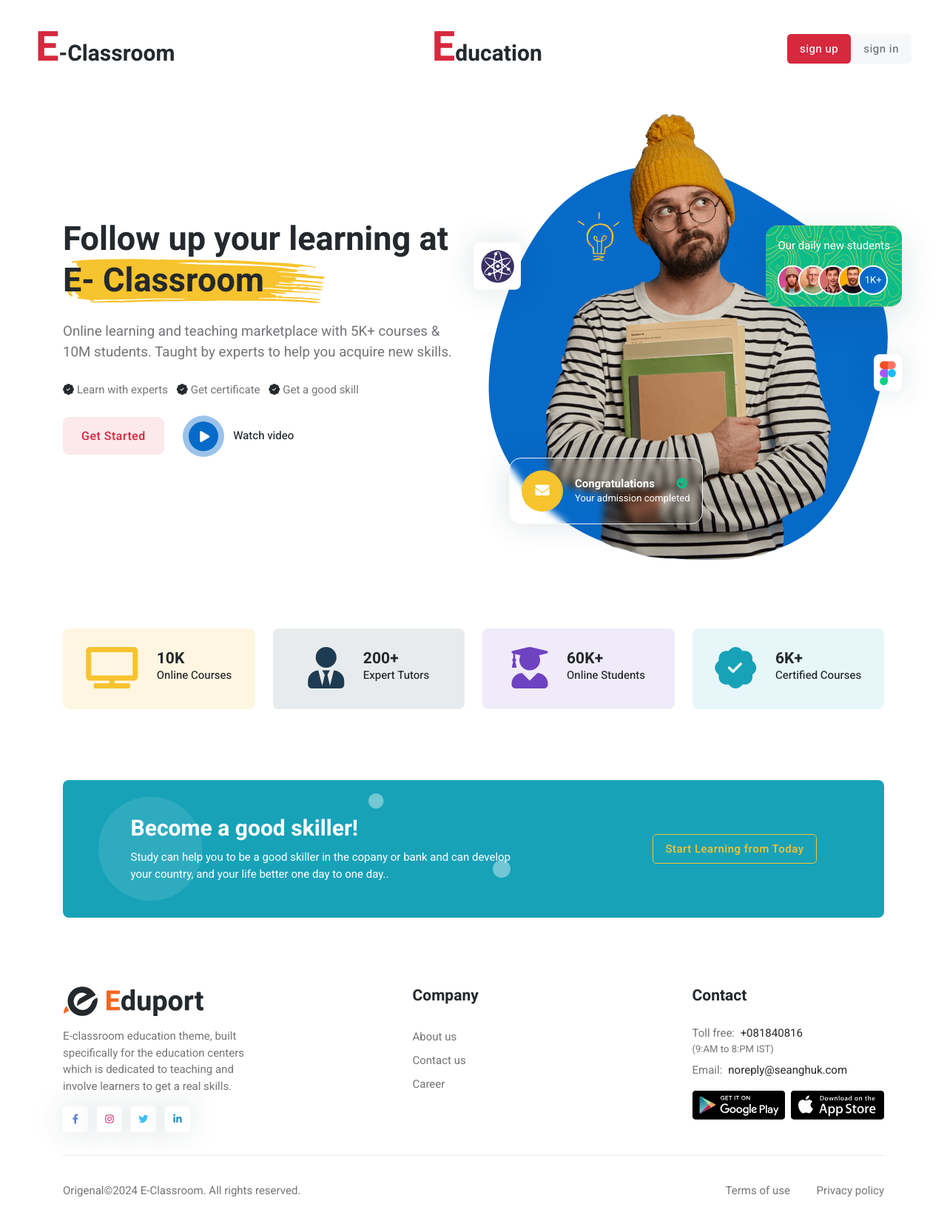
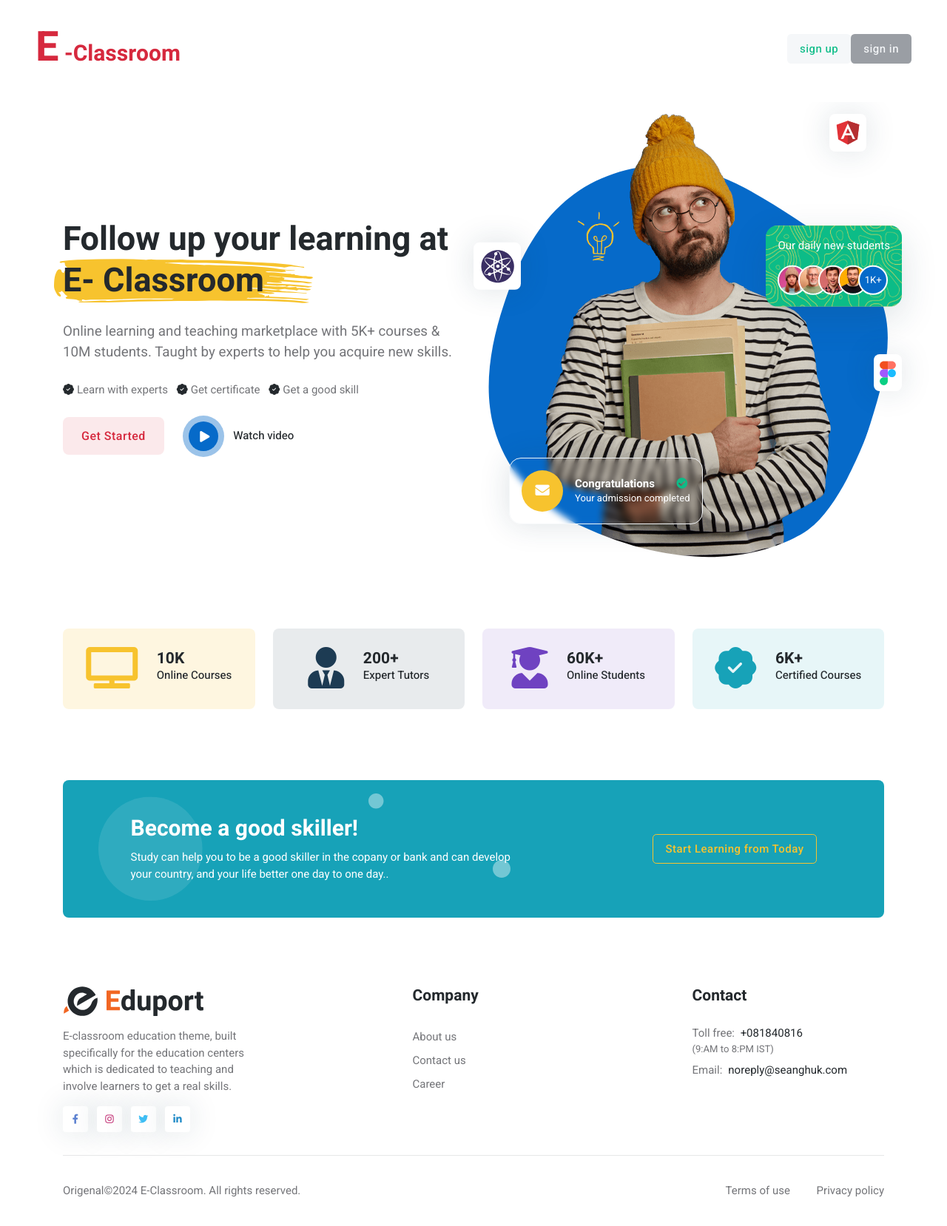
Before and after one commit to rithsreynang/G4-Googleclass, a PHP site: page / in a window 1280 px wide. Shown: the whole page at 74% size. Run offline with PHP 8.4, Linux system fonts and the light colour scheme.

```diff
--- a/layouts/footer.php
+++ b/layouts/footer.php
@@ -1,5 +1,4 @@
-<!-- =======================
-Footer START -->
+<!-- Footer START -->
 <footer class="pt-5">
     <div class="container">
         <!-- Row START -->
@@ -12,7 +11,8 @@ Footer START -->
                     <img class="light-mode-item h-40px" src="assets/images/logo.svg" alt="logo">
                     <!-- <img class="dark-mode-item h-40px" src="assets/images/logo-light.svg" alt="logo"> -->
                 </a>
-                <p class="my-3">E-classroom education theme, built specifically for the education centers which is dedicated to teaching and involve learners to get a real skills.</p>
+                <p class="my-3">E-classroom education theme, built specifically for the education centers
+                    which is dedicated to teaching and involve learners to get a real skills.</p>
                 <!-- Social media icon -->
                 <ul class="list-inline mb-0 mt-3">
                     <li class="list-inline-item"> <a class="btn btn-white btn-sm shadow px-2 text-facebook" href="#"><i
@@ -53,18 +53,18 @@ Footer START -->
                 </p>
 
                 <p class="mb-0">Email:<span class="h6 fw-light ms-2">noreply@seanghuk.com</span></p>
-
-                <div class="row g-2 mt-2">
+                </div>
+                <!-- <div class="row g-2 mt-2"> -->
                     <!-- Google play store button -->
-                    <div class="col-6 col-sm-4 col-md-3 col-lg-6">
+                    <!-- <div class="col-6 col-sm-4 col-md-3 col-lg-6">
                         <a href="#"> <img src="assets/images/client/google-play.svg" alt=""> </a>
-                    </div>
+                    </div> -->
                     <!-- App store button -->
-                    <div class="col-6 col-sm-4 col-md-3 col-lg-6">
+                    <!-- <div class="col-6 col-sm-4 col-md-3 col-lg-6">
                         <a href="#"> <img src="assets/images/client/app-store.svg" alt="app-store"> </a>
-                    </div>
-                </div> <!-- Row END -->
-            </div>
+                    </div> -->
+                <!-- </div> Row END -->
+            <!-- </div> -->
             <!-- Widget 3 END -->
         </div><!-- Row END -->
 
@@ -76,14 +76,16 @@ Footer START -->
             <div class="container px-0">
                 <div class="d-md-flex justify-content-between align-items-center py-3 text-center text-md-left">
                     <!-- copyright text -->
-                    <div class="text-primary-hover"> Origenal<a href="#" class="text-body">©2024 E-Classroom</a>. All
+                    <div class="text-primary-hover"> Origenal<a href="#" class="text-body">©2024
+                            E-Classroom</a>. All
                         rights reserved. </div>
                     <!-- copyright links-->
                     <div class=" mt-3 mt-md-0">
                         <ul class="list-inline mb-0">
 
                             <li class="list-inline-item"><a class="nav-link" href="#">Terms of use</a></li>
-                            <li class="list-inline-item"><a class="nav-link pe-0" href="#">Privacy policy</a></li>
+                            <li class="list-inline-item"><a class="nav-link pe-0" href="#">Privacy
+                                    policy</a></li>
                         </ul>
                     </div>
                 </div>
--- a/layouts/navbar.php
+++ b/layouts/navbar.php
@@ -6,23 +6,24 @@
             <!-- Logo START -->
             <a class="navbar-brand" href="/">
                 <h3>
-                    <span class="text-danger display-6">E</span>-Classroom
+                    <span class="text-danger display-6 ">E</span>
+                    <span class="text-danger display-7">-Classroom</span>
                 </h3>
                 <!-- <img class="light-mode-item navbar-brand-item" src="assets/images/logo.svg" alt="logo"> -->
                 <!-- <img class="dark-mode-item navbar-brand-item" src="assets/images/logo-light.svg" alt="logo"> -->
             </a>
             <!-- Logo END -->
-            <a href="#">
+            <!-- <a href="#">
                 <h3>
                     <span class="text-danger display-6">E</span>ducation
                 </h3>
-            </a>
+            </a> -->
             <div class="d-flex ml-1">
                 <a href="/user-signup">
-                    <h3 class="btn bg-danger text-light">sign up</h3>
+                    <h3 class="btn bg-light text-success">sign up</h3>
                 </a>
                 <a href="/user-signin">
-                    <h3 class="btn bg-light">sign in</h3>
+                    <h3 class="btn bg-secondary text-light">sign in</h3>
                 </a>
             </div>
 
--- a/views/home/home.view.php
+++ b/views/home/home.view.php
@@ -149,7 +149,7 @@ Main Banner START -->
                     <h1 class="mb-0 display-8">Follow up your learning at E-
                         <span class="position-relative">Classroom
                             <!-- SVG START -->
-                            <span class="position-absolute top-50 start-50 translate-middle ms-3 z-index-n1">
+                            <span class="position-absolute top-50 start-50 translate-middle z-index-n1">
                                 <svg width="350px" height="62.1px" enable-background="new 0 0 366 62.1"
                                     viewBox="0 0 366 62.1" xmlns="http://www.w3.org/2000/svg">
                                     <path class="fill-warning"
@@ -202,12 +202,12 @@ Main Banner START -->
                     </figure>
 
                     <!-- SVG decoration -->
-                    <!-- <figure class="position-absolute bottom-0 start-50 translate-middle-x mb-n5 z-index-9">
+                    <figure class="position-absolute bottom-0 start-50 translate-middle-x mb-n5 z-index-9">
                         <svg width="686px" height="298px">
                             <path class="fill-body"
                                 d="M60.971,0.000 L-0.000,0.000 C-0.000,0.000 80.068,266.854 184.934,294.154 C184.934,294.154 568.841,306.828 588.786,286.150 C588.786,286.150 698.888,112.106 684.750,0.000 L611.777,0.000 C611.777,0.000 569.027,161.864 505.816,209.110 C505.816,209.110 394.427,296.341 195.930,203.102 C195.930,203.102 66.072,143.180 60.971,0.000 Z" />
                         </svg>
-                    </figure> -->
+                    </figure>
 
                     <!-- SVG decoration -->
                     <figure class="position-absolute top-50 start-50 translate-middle mt-n7">
@@ -247,9 +247,9 @@ Main Banner START -->
                         class="p-2 bg-white shadow rounded-3 position-absolute top-50 start-0 translate-middle-y mt-n7 d-none d-sm-block">
                         <img src="assets/images/client/science.svg" alt="Icon">
                     </div>
-                    <!-- <div class="p-2 bg-white shadow rounded-3 position-absolute top-0 end-0 me-5">
+                    <div class="p-2 bg-white shadow rounded-3 position-absolute top-0 end-0 me-5">
                         <img src="assets/images/client/angular.svg" alt="Icon">
-                    </div> -->
+                    </div>
                     <div
                         class="p-2 bg-white shadow rounded-3 position-absolute top-50 end-0 translate-middle-y mt-5 ms-5 d-none d-lg-block z-index-9">
                         <img src="assets/images/client/figma.svg" alt="Icon">
```
Also changed, not shown: layouts/teacher/footer.php (+16 -7 lines).
